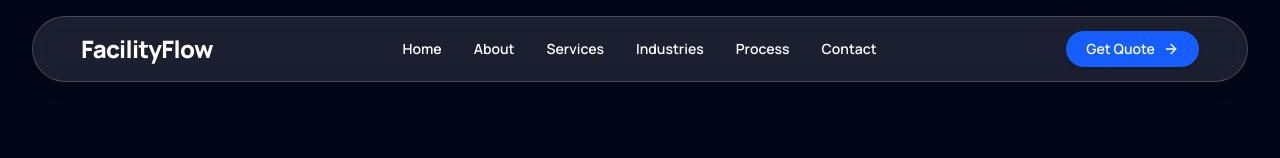
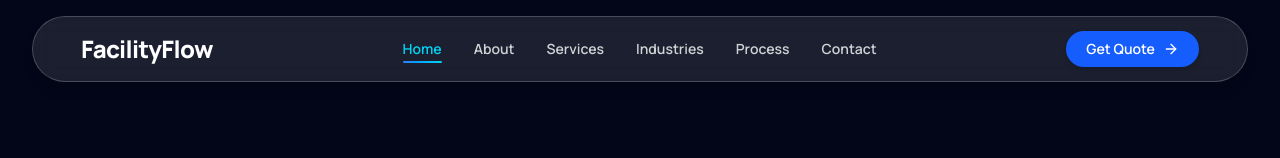
Before and after one commit to sucharita4867/FacilityFlow, a Next.js app: page / in a window 1280 px wide. Shown: the top 158 px of the page. Built offline with nearby package versions, Linux system fonts and the light colour scheme.

Commit message:
fix(services): update flagship card button to match project-wide secondary button styling

```diff
--- a/src/components/layout/Navbar.jsx
+++ b/src/components/layout/Navbar.jsx
@@ -1,4 +1,5 @@
 "use client";
+
 import { useEffect, useState } from "react";
 import Link from "next/link";
 import { AnimatePresence, motion } from "framer-motion";
@@ -11,15 +12,90 @@ import { company } from "@/constants/company";
 export default function Navbar() {
   const [isScrolled, setIsScrolled] = useState(false);
   const [mobileOpen, setMobileOpen] = useState(false);
+  const [activeSection, setActiveSection] = useState("home");
 
   useEffect(() => {
     const handleScroll = () => {
+      // Background scroll state
       setIsScrolled(window.scrollY > 40);
+
+      // If scrolled near top, force active state to 'home'
+      if (window.scrollY < 120) {
+        setActiveSection("home");
+      }
     };
+
     handleScroll();
     window.addEventListener("scroll", handleScroll, { passive: true });
-    return () => window.removeEventListener("scroll", handleScroll);
+
+    // Active Section Detection via Intersection Observer
+    const sectionIds = navigation
+      .map((item) => item.href.replace("#", "").replace("/", ""))
+      .filter((id) => id && id !== "");
+
+    const observerCallback = (entries) => {
+      entries.forEach((entry) => {
+        if (entry.isIntersecting && window.scrollY >= 120) {
+          setActiveSection(entry.target.id);
+        }
+      });
+    };
+
+    const observerOptions = {
+      root: null,
+      rootMargin: "-25% 0px -50% 0px",
+      threshold: 0.1,
+    };
+
+    const observer = new IntersectionObserver(
+      observerCallback,
+      observerOptions,
+    );
+
+    sectionIds.forEach((id) => {
+      const element = document.getElementById(id);
+      if (element) observer.observe(element);
+    });
+
+    return () => {
+      window.removeEventListener("scroll", handleScroll);
+      observer.disconnect();
+    };
   }, []);
+
+  // Smooth Scroll Handler for links
+  const handleNavClick = (e, href) => {
+    // Exact check for Home Link (# or / or #home)
+    if (href === "/" || href === "#" || href === "#home") {
+      e.preventDefault();
+      window.scrollTo({ top: 0, behavior: "smooth" });
+      setActiveSection("home");
+      setMobileOpen(false);
+      return;
+    }
+
+    if (href.startsWith("#")) {
+      e.preventDefault();
+      const targetId = href.replace("#", "");
+      const targetElement = document.getElementById(targetId);
+
+      if (targetElement) {
+        const offset = 80;
+        const bodyRect = document.body.getBoundingClientRect().top;
+        const elementRect = targetElement.getBoundingClientRect().top;
+        const elementPosition = elementRect - bodyRect;
+        const offsetPosition = elementPosition - offset;
+
+        window.scrollTo({
+          top: offsetPosition,
+          behavior: "smooth",
+        });
+
+        setActiveSection(targetId);
+        setMobileOpen(false);
+      }
+    }
+  };
 
   return (
     <header className="fixed inset-x-0 top-0 z-50 transition-all duration-500 pt-4 px-4 lg:px-8">
@@ -32,40 +108,70 @@ export default function Navbar() {
       >
         <Container className="flex h-16 items-center justify-between px-6">
           {/* ================= Logo ================= */}
-          <Link href="/">
-            <div className="cursor-pointer">
+          <Link
+            href="/"
+            onClick={(e) => handleNavClick(e, "/")}
+            className="cursor-pointer"
+          >
             <h1 className="text-2xl font-black tracking-tight text-white">
               {company.name}
             </h1>
-            </div>
           </Link>
 
           {/* ================= Desktop Menu ================= */}
           <nav className="hidden items-center gap-8 lg:flex">
-            {navigation.map((item) => (
+            {navigation.map((item) => {
+              const sectionId =
+                item.href === "/" || item.href === "#" || item.href === "#home"
+                  ? "home"
+                  : item.href.replace("#", "");
+              const isActive = activeSection === sectionId;
+
+              return (
                 <Link
                   key={item.name}
                   href={item.href}
-                className="group relative text-sm font-semibold text-white transition-all duration-300 hover:text-blue-400"
+                  onClick={(e) => handleNavClick(e, item.href)}
+                  className={`group relative text-sm font-semibold transition-all duration-300 ${
+                    isActive
+                      ? "text-cyan-400 font-bold"
+                      : "text-white/80 hover:text-white"
+                  }`}
                 >
                   {item.name}
-                <span className="absolute -bottom-1 left-0 h-[2px] w-0 bg-blue-500 transition-all duration-300 group-hover:w-full" />
+
+                  {/* Active Indicator Underline */}
+                  {isActive ? (
+                    <motion.span
+                      layoutId="activeNavIndicator"
+                      className="absolute -bottom-1 left-0 h-[2.5px] w-full rounded-full bg-gradient-to-r from-blue-500 to-cyan-400"
+                      transition={{
+                        type: "spring",
+                        stiffness: 380,
+                        damping: 30,
+                      }}
+                    />
+                  ) : (
+                    <span className="absolute -bottom-1 left-0 h-[2px] w-0 bg-blue-400 transition-all duration-300 group-hover:w-full" />
+                  )}
                 </Link>
-            ))}
+              );
+            })}
           </nav>
 
           {/* ================= CTA ================= */}
           <div className="hidden lg:block">
             <Button className="flex items-center gap-2 rounded-full bg-blue-600 px-5 py-2 text-sm font-semibold text-white shadow-md transition-all duration-300 hover:bg-blue-500 hover:shadow-blue-500/30">
-              Get Quote
+              <span>Get Quote</span>
               <ArrowRight size={16} />
             </Button>
           </div>
 
-          {/* ================= Mobile ================= */}
+          {/* ================= Mobile Toggle ================= */}
           <button
             onClick={() => setMobileOpen(!mobileOpen)}
-            className="rounded-xl p-2 text-white transition lg:hidden"
+            className="rounded-full p-2 text-white transition lg:hidden"
+            aria-label="Toggle Menu"
           >
             {mobileOpen ? <X size={24} /> : <Menu size={24} />}
           </button>
@@ -79,21 +185,42 @@ export default function Navbar() {
               animate={{ opacity: 1, height: "auto" }}
               exit={{ opacity: 0, height: 0 }}
               transition={{ duration: 0.3, ease: "easeInOut" }}
-              className="overflow-hidden rounded-b-full border-t border-slate-800 bg-slate-900/95 backdrop-blur-2xl lg:hidden"
+              className="overflow-hidden rounded-b-3xl border-t border-slate-800 bg-slate-900/95 backdrop-blur-2xl lg:hidden"
             >
               <Container className="py-6 px-6">
                 <nav className="flex flex-col gap-4">
-                  {navigation.map((item) => (
+                  {navigation.map((item) => {
+                    const sectionId =
+                      item.href === "/" ||
+                      item.href === "#" ||
+                      item.href === "#home"
+                        ? "home"
+                        : item.href.replace("#", "");
+                    const isActive = activeSection === sectionId;
+
+                    return (
                       <Link
                         key={item.name}
                         href={item.href}
-                      onClick={() => setMobileOpen(false)}
-                      className="group flex items-center justify-between border-b border-slate-800 pb-2.5 text-base font-semibold text-white transition-colors hover:text-blue-400"
+                        onClick={(e) => handleNavClick(e, item.href)}
+                        className={`group flex items-center justify-between border-b border-slate-800 pb-2.5 text-base font-semibold transition-colors ${
+                          isActive
+                            ? "text-cyan-400 font-bold"
+                            : "text-white/80 hover:text-white"
+                        }`}
                       >
                         <span>{item.name}</span>
-                      <ArrowRight size={16} className="text-slate-400" />
+                        <ArrowRight
+                          size={16}
+                          className={`transition-transform ${
+                            isActive
+                              ? "text-cyan-400 translate-x-1"
+                              : "text-slate-400"
+                          }`}
+                        />
                       </Link>
-                  ))}
+                    );
+                  })}
                 </nav>
                 <div className="mt-6">
                   <Button className="w-full justify-center bg-blue-600 py-2.5 text-sm text-white hover:bg-blue-500">
```
Also changed, not shown: src/sections/Services.jsx (+8 -18 lines). Lines whose indentation alone changed are shown as unchanged.
